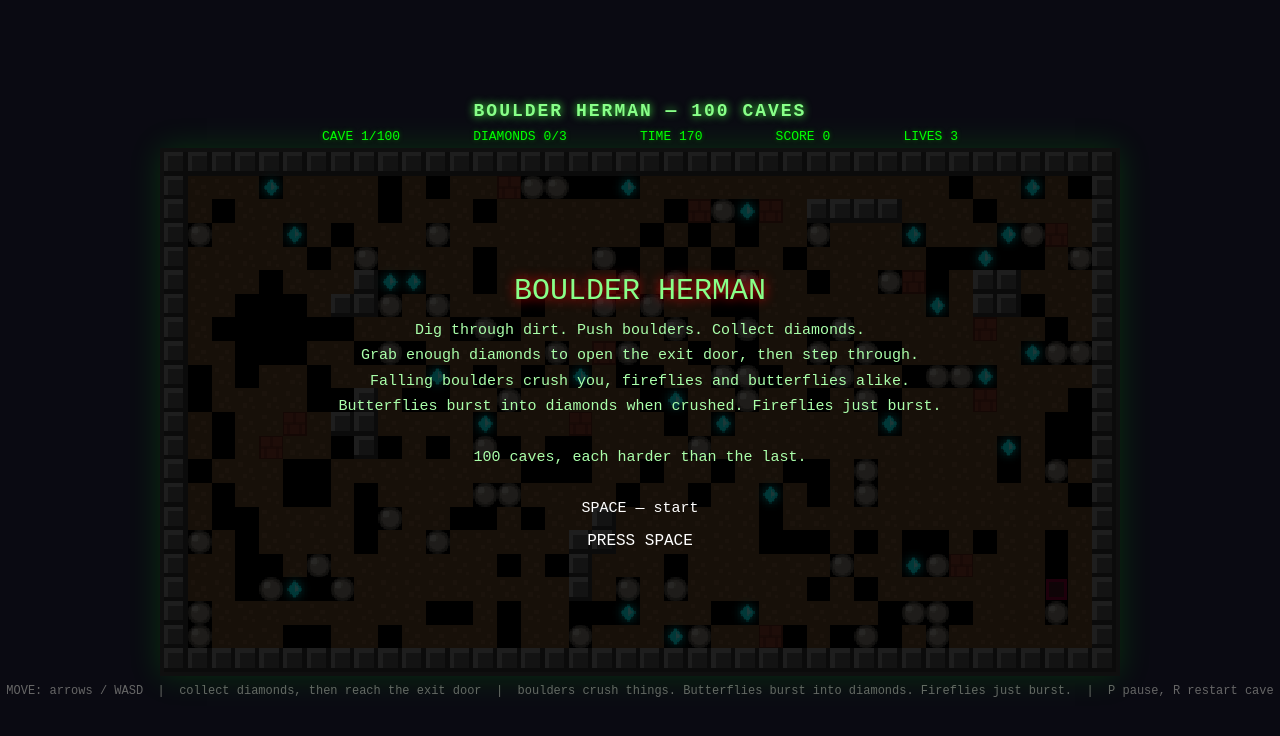
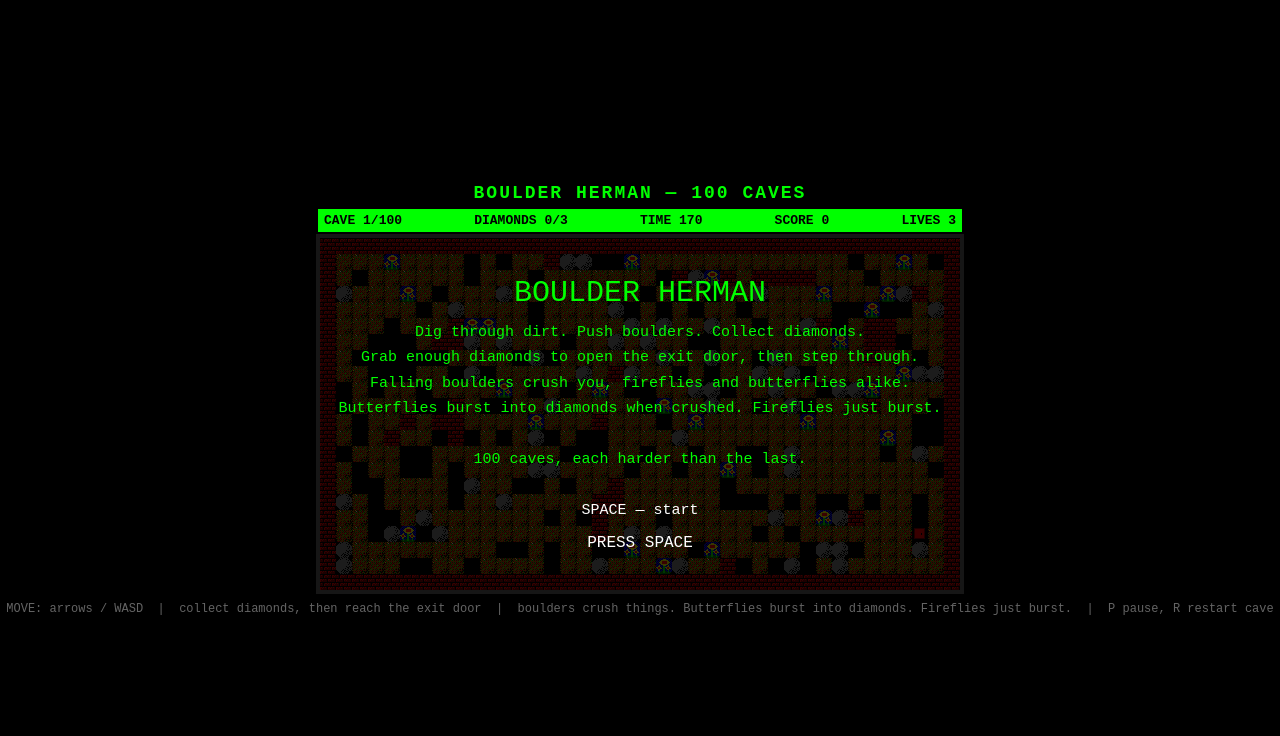
Before and after one commit to 64fanatic/BoulderingHerman, a plain HTML site: page index.html in a window 1280 px wide. Drawn offline with Linux system fonts and the light colour scheme.

Commit message:
restyle game to 16-color pixel-art look traced from classic reference

```diff
--- a/src/main.js
+++ b/src/main.js
@@ -26,7 +26,7 @@
   }
 
   function show(title, msg, color) {
-    ovTitle.textContent = title; ovTitle.style.color = color || "#f55";
+    ovTitle.textContent = title; ovTitle.style.color = color || "#f00";
     ovMsg.innerHTML = msg;
     overlay.classList.remove("hidden");
   }
@@ -51,7 +51,7 @@
     } else {
       msg += "<br><br><span style='color:#fff'>SPACE &mdash; start</span>";
     }
-    show("BOULDER HERMAN", msg, "#8f8");
+    show("BOULDER HERMAN", msg, "#0f0");
   }
 
   function onDeath() {
@@ -60,11 +60,11 @@
       mode = STATE.OVER;
       save();
       show("GAME OVER", "The cave claimed another Herman.<br>Final score: " + game.score +
-        "<br><br><span class='blink'>SPACE &mdash; back to menu</span>", "#f55");
+        "<br><br><span class='blink'>SPACE &mdash; back to menu</span>", "#f00");
     } else {
       mode = STATE.DEAD;
       show("SPLAT!", "Lives left: " + game.lives +
-        "<br><br><span class='blink'>SPACE &mdash; retry cave " + game.level + "</span>", "#fa0");
+        "<br><br><span class='blink'>SPACE &mdash; retry cave " + game.level + "</span>", "#ff0");
     }
   }
 
@@ -74,13 +74,13 @@
     if (game.level >= 100) {
       mode = STATE.WIN;
       show("YOU WIN!", "All 100 caves cleared. Herman can finally rest.<br>Final score: " + game.score +
-        "<br><br><span class='blink'>SPACE &mdash; back to menu</span>", "#ff5");
+        "<br><br><span class='blink'>SPACE &mdash; back to menu</span>", "#ff0");
       return;
     }
     mode = STATE.DONE;
     show("CAVE " + game.level + " CLEARED", "Time bonus: " + (Math.floor(st.time) * 5) +
       "<br>Score: " + game.score +
-      "<br><br><span class='blink'>SPACE &mdash; enter cave " + (game.level + 1) + "</span>", "#5f5");
+      "<br><br><span class='blink'>SPACE &mdash; enter cave " + (game.level + 1) + "</span>", "#0f0");
   }
 
   function tick() {
@@ -113,102 +113,185 @@
   }
 
   // ---- rendering ----
-  function tileDirt(x, y) {
-    ctx.fillStyle = "#6b4a2b";
-    ctx.fillRect(x, y, TS, TS);
-    ctx.fillStyle = "#7d5936";
-    ctx.fillRect(x + 2, y + 2, 3, 3); ctx.fillRect(x + 9, y + 6, 3, 3);
-    ctx.fillRect(x + 5, y + 10, 3, 3); ctx.fillRect(x + 11, y + 12, 2, 2);
+  // 16-color VGA style, tiles traced pixel-for-pixel from the classic look
+  var PAL = {
+    K: "#000", O: "#808000", R: "#800000", r: "#f00", G: "#0f0", g: "#008000",
+    A: "#808080", a: "#646464", Y: "#ff0", N: "#000080", B: "#00f", W: "#f0f0f0", w: "#fff"
+  };
+  var DIRT_ART = [
+    "KORYRgRrgORgRORO",
+    "OrgRwRgOOgrRGrOK",
+    "KOrGgOROROROgORg",
+    "OROrOOrOrOOGrROK",
+    "RYgOROgORORORORG",
+    "KRgrOrOgrROrOrGr",
+    "ROROgORORORORORK",
+    "OROROrOrOGOROrOR",
+    "KOrGRORORORrRGRr",
+    "ORORrROGOrOGOrOK",
+    "ROROOOrOROOrRGKO",
+    "KROGrRGRORGRKrKR",
+    "OOrOROrORrROrORK",
+    "KRORrRORORKgKRKg",
+    "KOOOROOrgKrOgKRO",
+    "KRrROrORORgKOROK"
+  ];
+  var BRICK_ART = [
+    "KKKKKKKKKKKKKKKK",
+    "RrRKRrrRrRrKrrRr",
+    "RRRKrRRrRRRKrRrR",
+    "RRRKrRRRRRRKrRRR",
+    "KKKKKKKKKKKKKKKK",
+    "rrRrRrRKrrRrRrRK",
+    "rRrRRRRKrRrRRRRK",
+    "rRRRRRRKRRRRRRRK",
+    "KKKKKKKKKKKKKKKK",
+    "RrRKRrrRrRrKrrRr",
+    "RRRKrRRrRRRKrRrR",
+    "RRRKrRRRRRRKrRRR",
+    "KKKKKKKKKKKKKKKK",
+    "rrRrRrRKrrRrRrRK",
+    "rRrRRRRKrRrRRRRK",
+    "rRRRRRRKRRRRRRRK"
+  ];
+  var FLOWER_ART = [
+    "KKNBNBNBNBNBNBKK",
+    "KNBNBNBYYYBNBKBK",
+    "NBKBNYYYYYYYNBKB",
+    "BNBNYYrrrrrYYNBN",
+    "NBNYYYrrrrrYYYNB",
+    "BNBNYYrrrrrYYNBN",
+    "NBNBNYYYYYYYNBNB",
+    "BNBYBNBYYYBNYNBN",
+    "NBYYNBNGGBBYYBNB",
+    "YYrrYNBGGYYrrYBN",
+    "NYrrYYNGGNYrrYYB",
+    "BNYYBNBGGBBYYNBN",
+    "NBYGNBNGGNBNGBNB",
+    "BNBGBggGGggBGNBN",
+    "KggGgggGGgggGggK",
+    "KKggggggggggggKK"
+  ];
+  var BOULDER_ART = [
+    "KKKKAAKAAAAAKKKK",
+    "KKKAKAAAAAKAAKKK",
+    "KKAAAAAAAAAAKAKK",
+    "KAAAAAAAAAAAAAAK",
+    "AAAAAAAAAAAKAKAA",
+    "AAAAAAAAAAAAAKAA",
+    "AAAAAAAAAAAAKAAA",
+    "AAAAAAAAAAAAAAAA",
+    "AAAAAAAAAAKAAKAK",
+    "AAAAAAAAAAAKKAKA",
+    "AAAAAAAAAKAAKAAA",
+    "AAAAAAAKAAAKAAKA",
+    "KAAAAAKAKKAAKAAK",
+    "KKAAAKAAKAKKAKKK",
+    "KKKAAAAKAKAAAKKK",
+    "KKKKAKAAKAKAKKKK"
+  ];
+  var HERMAN_ART = [
+    "................",
+    "....gggggggg....",
+    "...gGGGGGGGGGg..",
+    "...gGGGGGGGGGg..",
+    "...gGGKKGKKGGg..",
+    "...gGGKWGKWGGg..",
+    "...gGGGGGGGGGg..",
+    "...gGGKKKKGGGg..",
+    "...gGGGGGGGGGg..",
+    "..gGGGGGGGGGGg..",
+    "..gGGrrrrrrGGg..",
+    "..gGGGGGGGGGGg..",
+    "...gGGGGGGGGg...",
+    "...gGGg..gGGg...",
+    "....gg....gg....",
+    "................"
+  ];
+  var FLY_A = [
+    "................",
+    "...KKKKKKKKKK...",
+    "..KrrrrrrrrrrK..",
+    ".KrrrrrrrrrrrrK.",
+    ".KrrKKrrrrKKrrK.",
+    ".KrrWKrrrrKWrrK.",
+    ".KrrrrrrrrrrrrK.",
+    ".KrrrrrrrrrrrrK.",
+    ".KrrrrrrrrrrrrK.",
+    ".KrrrrrrrrrrrrK.",
+    "..KrrrrrrrrrrK..",
+    "...KKKKKKKKKK...",
+    "................",
+    "................",
+    "................",
+    "................"
+  ];
+  var FLY_B = FLY_A.map(function (row, i) {
+    return i === 4 ? ".KrrrrrrrrrrrrK." : i === 5 ? ".KrrKKrrrrKKrrK." : row;
+  });
+  var BUT_A = [
+    "................",
+    "...OOOOOOOOOO...",
+    "..OYYYYYYYYYYO..",
+    ".OYYYYYYYYYYYYO.",
+    ".OYYKKYYYYKKYYO.",
+    ".OYYKWYYYYKWYYO.",
+    ".OYYYYYYYYYYYYO.",
+    ".OYYYYYYYYYYYYO.",
+    ".OYYYYYYYYYYYYO.",
+    ".OYYYYYYYYYYYYO.",
+    "..OYYYYYYYYYYO..",
+    "...OOOOOOOOOO...",
+    "................",
+    "................",
+    "................",
+    "................"
+  ];
+  var BUT_B = BUT_A.map(function (row, i) {
+    return i === 4 ? ".OYYYYYYYYYYYYO." : i === 5 ? ".OYYKKYYYYKKYYO." : row;
+  });
+  var EXIT_ART = [
+    "................",
+    ".KKKKKKKKKKKKK..",
+    ".KRRRRRRRRRRRK..",
+    ".KRrrrrrrrrrRK..",
+    ".KRrrrrrrrrrRK..",
+    ".KRrrrrrrrrrRK..",
+    ".KRrrrrrrrrrRK..",
+    ".KRrrrrrrKrrRK..",
+    ".KRrrrrrrKrrRK..",
+    ".KRrrrrrrrrrRK..",
+    ".KRrrrrrrrrrRK..",
+    ".KRrrrrrrrrrRK..",
+    ".KRRRRRRRRRRRK..",
+    ".KKKKKKKKKKKKK..",
+    "................",
+    "................"
+  ];
+  function recolor(art, map) {
+    return art.map(function (row) {
+      return row.split("").map(function (c) { return map[c] || c; }).join("");
+    });
   }
-  function tileSteel(x, y) {
-    ctx.fillStyle = "#555";
-    ctx.fillRect(x, y, TS, TS);
-    ctx.fillStyle = "#888";
-    ctx.fillRect(x, y, TS, 3); ctx.fillRect(x, y, 3, TS);
-    ctx.fillStyle = "#333";
-    ctx.fillRect(x, y + TS - 3, TS, 3); ctx.fillRect(x + TS - 3, y, 3, TS);
+  var EXIT_OPEN = [recolor(EXIT_ART, { R: "Y", r: "Y" }), recolor(EXIT_ART, { R: "W", r: "W" })];
+  function makeTile(art) {
+    var c = document.createElement("canvas");
+    c.width = TS; c.height = TS;
+    var g = c.getContext("2d");
+    for (var y = 0; y < art.length; y++) {
+      for (var x = 0; x < art[y].length; x++) {
+        var ch = art[y][x];
+        if (ch === ".") continue;
+        g.fillStyle = PAL[ch];
+        g.fillRect(x, y, 1, 1);
+      }
+    }
+    return c;
   }
-  function tileBrick(x, y) {
-    ctx.fillStyle = "#8a3b2a";
-    ctx.fillRect(x, y, TS, TS);
-    ctx.strokeStyle = "#5c2418";
-    ctx.lineWidth = 1;
-    ctx.strokeRect(x + 0.5, y + 0.5, TS - 1, TS - 1);
-    ctx.beginPath();
-    ctx.moveTo(x, y + 8); ctx.lineTo(x + TS, y + 8);
-    ctx.moveTo(x + 8, y); ctx.lineTo(x + 8, y + 8);
-    ctx.moveTo(x + 4, y + 8); ctx.lineTo(x + 4, y + TS);
-    ctx.moveTo(x + 12, y + 8); ctx.lineTo(x + 12, y + TS);
-    ctx.stroke();
-  }
-  function tileRound(x, y, fill, edge) {
-    ctx.fillStyle = fill;
-    ctx.beginPath();
-    ctx.arc(x + TS / 2, y + TS / 2, TS / 2 - 1, 0, Math.PI * 2);
-    ctx.fill();
-    ctx.strokeStyle = edge;
-    ctx.lineWidth = 2;
-    ctx.stroke();
-    ctx.fillStyle = "rgba(255,255,255,0.35)";
-    ctx.beginPath();
-    ctx.arc(x + TS / 2 - 3, y + TS / 2 - 3, 2.5, 0, Math.PI * 2);
-    ctx.fill();
-  }
-  function tileDiamond(x, y) {
-    ctx.fillStyle = "#0ff";
-    ctx.shadowColor = "#0ff"; ctx.shadowBlur = 6;
-    ctx.beginPath();
-    ctx.moveTo(x + TS / 2, y + 2); ctx.lineTo(x + TS - 3, y + TS / 2);
-    ctx.lineTo(x + TS / 2, y + TS - 2); ctx.lineTo(x + 3, y + TS / 2);
-    ctx.closePath(); ctx.fill();
-    ctx.shadowBlur = 0;
-    ctx.fillStyle = "rgba(255,255,255,0.5)";
-    ctx.beginPath();
-    ctx.moveTo(x + TS / 2, y + 4); ctx.lineTo(x + TS / 2 + 3, y + TS / 2);
-    ctx.lineTo(x + TS / 2, y + TS / 2 + 2); ctx.closePath(); ctx.fill();
-  }
-  function tileExit(x, y, open, t) {
-    ctx.fillStyle = open ? (Math.floor(t * 6) % 2 ? "#fff" : "#fa0") : "#412";
-    ctx.fillRect(x + 2, y + 2, TS - 4, TS - 4);
-    ctx.strokeStyle = "#803";
-    ctx.lineWidth = 2;
-    ctx.strokeRect(x + 2, y + 2, TS - 4, TS - 4);
-    if (open) { ctx.fillStyle = "#000"; ctx.fillRect(x + 7, y + 7, 2, 5); }
-  }
-  function tileFly(x, y, t, type) {
-    var c = type === F ? "#f40" : "#dd0";
-    ctx.fillStyle = c;
-    ctx.beginPath();
-    ctx.moveTo(x + TS / 2, y + 3); ctx.lineTo(x + TS - 3, y + TS / 2);
-    ctx.lineTo(x + TS / 2, y + TS - 3); ctx.lineTo(x + 3, y + TS / 2);
-    ctx.closePath(); ctx.fill();
-    ctx.fillStyle = "#000";
-    var s = 1 + (Math.floor(t * 8) % 2);
-    ctx.fillRect(x + TS / 2 - 4, y + TS / 2 - s, 2, 2 * s);
-    ctx.fillRect(x + TS / 2 + 2, y + TS / 2 - s, 2, 2 * s);
-  }
-  function tileHerman(x, y, t) {
-    ctx.fillStyle = "#cfd2c8";
-    ctx.beginPath();
-    ctx.ellipse(x + TS / 2, y + TS / 2 + 1, 7, 8, 0, 0, Math.PI * 2);
-    ctx.fill();
-    ctx.fillStyle = "#111";
-    ctx.beginPath();
-    ctx.ellipse(x + TS / 2 - 3, y + 6, 2.5, 3, 0, 0, Math.PI * 2);
-    ctx.ellipse(x + TS / 2 + 3, y + 6, 2.5, 3, 0, 0, Math.PI * 2);
-    ctx.fill();
-    ctx.fillStyle = "#f22";
-    ctx.fillRect(x + TS / 2 - 3, y + 6, 1.5, 1.5);
-    ctx.fillRect(x + TS / 2 + 3, y + 6, 1.5, 1.5);
-    ctx.strokeStyle = "#333";
-    ctx.lineWidth = 1;
-    ctx.beginPath();
-    ctx.arc(x + TS / 2, y + 8, 3.5, 0.2 * Math.PI, 0.8 * Math.PI);
-    ctx.stroke();
-    ctx.fillStyle = "#fff";
-    ctx.fillRect(x + TS / 2 - 3, y + 10, 1.5, 2);
-    ctx.fillRect(x + TS / 2 + 1.5, y + 10, 1.5, 2);
-  }
+  var T_DIRT = makeTile(DIRT_ART), T_BRICK = makeTile(BRICK_ART), T_FLOWER = makeTile(FLOWER_ART),
+      T_BOULDER = makeTile(BOULDER_ART), T_HERMAN = makeTile(HERMAN_ART),
+      T_FLY = [makeTile(FLY_A), makeTile(FLY_B)], T_BUT = [makeTile(BUT_A), makeTile(BUT_B)],
+      T_EXIT = [makeTile(EXIT_ART), makeTile(EXIT_OPEN[0]), makeTile(EXIT_OPEN[1])];
 
   function render(t) {
     if (!st) return;
@@ -217,16 +300,18 @@
     var open = st.collected >= st.needed;
     for (var y = 0; y < H; y++) for (var x = 0; x < W; x++) {
       var tt = st.g[y][x], px = x * TS, py = y * TS;
-      if (tt === D) tileDirt(px, py);
-      else if (tt === S) tileSteel(px, py);
-      else if (tt === K) tileBrick(px, py);
-      else if (tt === O) tileRound(px, py, "#8a8276", "#565049");
-      else if (tt === M) tileDiamond(px, py);
-      else if (tt === X) tileExit(px, py, open, t);
-      else if (tt === F || tt === B) tileFly(px, py, t, tt);
+      if (tt === D) ctx.drawImage(T_DIRT, px, py);
+      else if (tt === S || tt === K) ctx.drawImage(T_BRICK, px, py);
+      else if (tt === O) { ctx.drawImage(T_DIRT, px, py); ctx.drawImage(T_BOULDER, px, py); }
+      else if (tt === M) ctx.drawImage(T_FLOWER, px, py);
+      else if (tt === X) ctx.drawImage(open ? T_EXIT[1 + (Math.floor(t * 6) % 2)] : T_EXIT[0], px, py);
+      else if (tt === F || tt === B) {
+        var f = Math.floor(t * 8) % 2;
+        ctx.drawImage(tt === F ? T_FLY[f] : T_BUT[f], px, py);
+      }
     }
     if (mode === STATE.PLAY || mode === STATE.PAUSE) {
-      tileHerman(st.px * TS, st.py * TS, t);
+      ctx.drawImage(T_HERMAN, st.px * TS, st.py * TS);
     }
     hLevel.textContent = game.level;
     hDia.textContent = st ? st.collected : 0;
--- a/styles.css
+++ b/styles.css
@@ -1,18 +1,17 @@
   * { margin:0; padding:0; box-sizing:border-box; }
-  body { background:#0a0a12; min-height:100vh; display:flex; flex-direction:column;
+  body { background:#000; min-height:100vh; display:flex; flex-direction:column;
          align-items:center; justify-content:center; font-family:"Courier New",monospace; color:#c0c0c0; }
-  h1 { font-size:18px; letter-spacing:2px; color:#8f8; text-shadow:0 0 8px #4f4; margin:10px 0 4px; }
-  #hud { width:640px; display:flex; justify-content:space-between; font-size:13px;
-         padding:4px 2px; color:#0f0; text-shadow:0 0 4px #060; }
+  h1 { font-size:18px; letter-spacing:2px; color:#0f0; margin:10px 0 4px; }
+  #hud { width:648px; display:flex; justify-content:space-between; font-size:13px;
+         padding:4px 6px; background:#0f0; color:#000; border:2px solid #000; font-weight:bold; }
   #wrap { position:relative; }
-  canvas { background:#000; border:4px solid #444; display:block;
-           box-shadow:0 0 30px rgba(0,255,0,.15); width:960px; height:528px;
+  canvas { background:#000; border:4px solid #646464; display:block;
            image-rendering:pixelated; image-rendering:crisp-edges; }
   #overlay { position:absolute; inset:0; display:flex; flex-direction:column; gap:10px;
              align-items:center; justify-content:center; background:rgba(0,0,0,.78); text-align:center; }
   #overlay.hidden { display:none; }
-  #ov-title { font-size:30px; color:#f55; text-shadow:0 0 12px #f00; }
-  #ov-msg { font-size:15px; color:#afa; line-height:1.7; }
+  #ov-title { font-size:30px; color:#f00; }
+  #ov-msg { font-size:15px; color:#0f0; line-height:1.7; }
   .blink { animation:blink 1s infinite; color:#fff; }
   @keyframes blink { 50% { opacity:0; } }
-  #foot { font-size:12px; color:#666; margin:8px 0 12px; }
+  #foot { font-size:12px; color:#646464; margin:8px 0 12px; }
```
